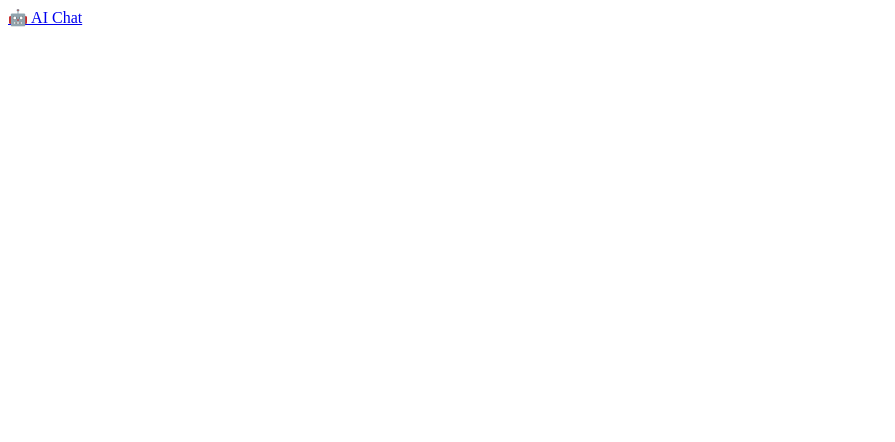
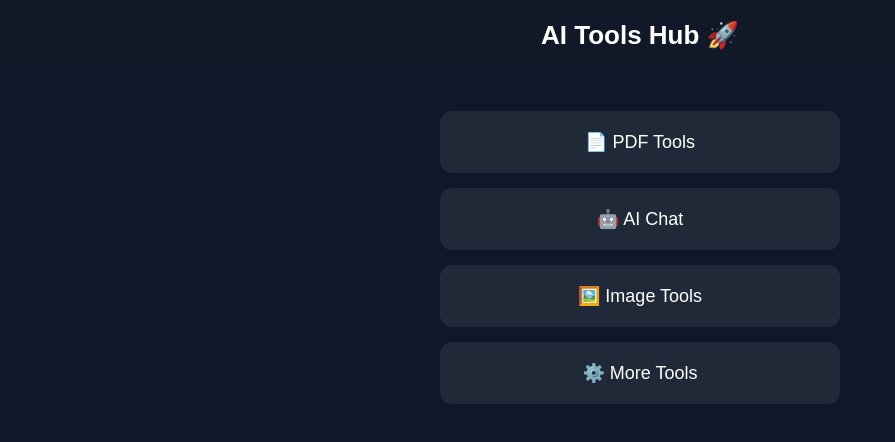
Before and after one commit to yaaqob775-star/study-ai-tools1, a plain HTML site: page index.html in a window 1280 px wide. Shown: the whole page, without its empty margins (0-895 px from the left). Drawn offline with Linux system fonts and the light colour scheme.

Commit message:
Add basic structure and styles for AI Tools Hub

```diff
--- a/index.html
+++ b/index.html
@@ -1 +1,68 @@
-<a class="card" href="chat.html">🤖 AI Chat</a>
+<!DOCTYPE html>
+<html>
+<head>
+  <title>AI Tools Hub</title>
+
+  <style>
+    body {
+      font-family: Arial;
+      margin: 0;
+      background: #0f172a;
+      color: white;
+      text-align: center;
+    }
+
+    header {
+      background: #111827;
+      padding: 20px;
+      font-size: 26px;
+      font-weight: bold;
+    }
+
+    .container {
+      margin-top: 40px;
+      display: grid;
+      gap: 15px;
+      max-width: 400px;
+      margin-left: auto;
+      margin-right: auto;
+    }
+
+    .card {
+      background: #1f2937;
+      padding: 20px;
+      border-radius: 12px;
+      text-decoration: none;
+      color: white;
+      font-size: 18px;
+      transition: 0.2s;
+      display: block;
+    }
+
+    .card:hover {
+      background: #2563eb;
+      transform: scale(1.03);
+    }
+  </style>
+</head>
+
+<body>
+
+  <header>
+    AI Tools Hub 🚀
+  </header>
+
+  <div class="container">
+
+    <a class="card" href="pdf.html">📄 PDF Tools</a>
+
+    <a class="card" href="chat.html">🤖 AI Chat</a>
+
+    <a class="card" href="#" onclick="alert('قريباً Image Tools')">🖼️ Image Tools</a>
+
+    <a class="card" href="#" onclick="alert('قريباً More Tools')">⚙️ More Tools</a>
+
+  </div>
+
+</body>
+</html>
```
